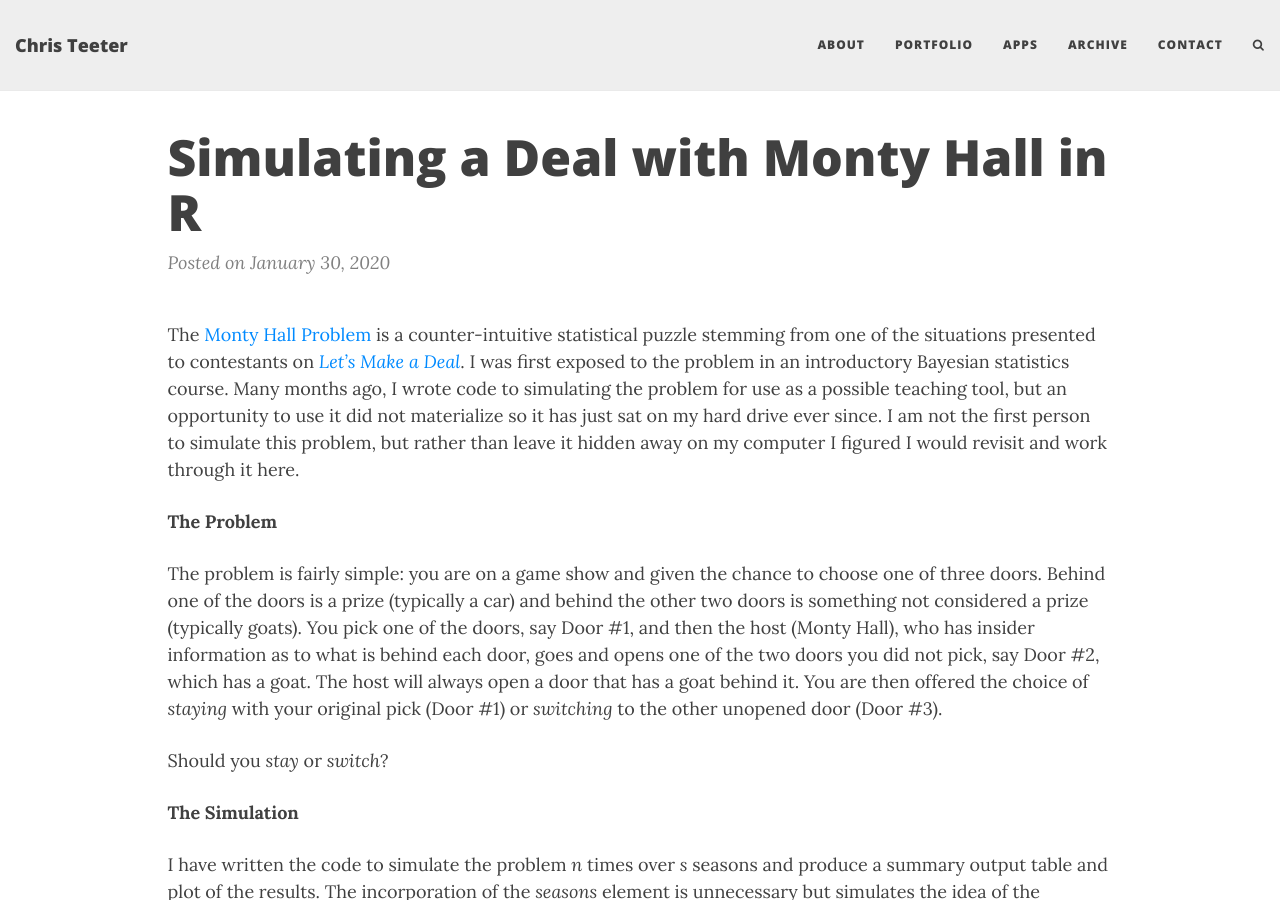
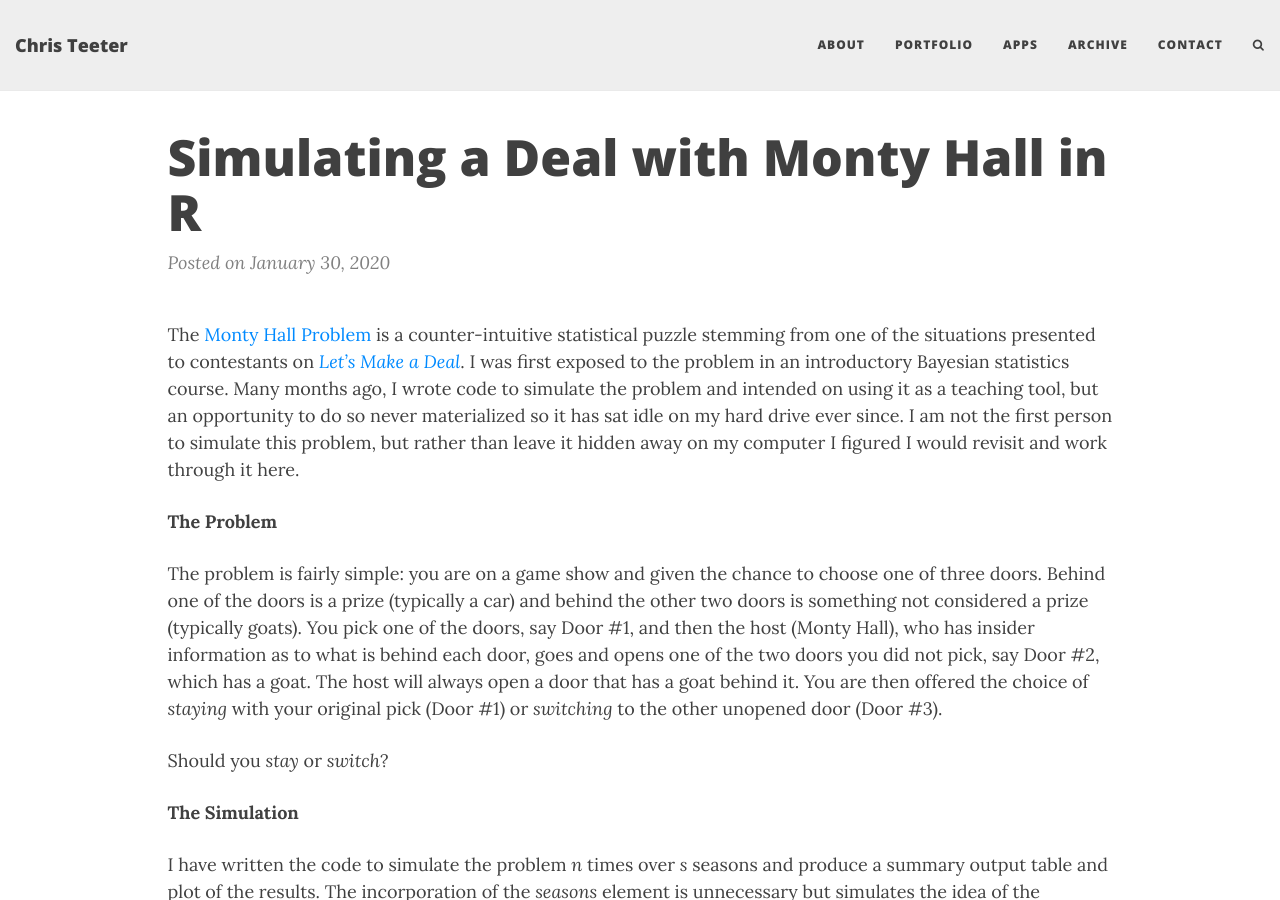
Before and after one commit to cjteeter/cjteeter.github.io, a Jekyll site: the page built from _posts/2020-01-30-monty-hall-problem-simulation-R.md, in a window 1280 px wide and 900 px high. Built offline with Jekyll 4.4.1, drawn with Linux system fonts in a browser that asks for light colours; nearby versions of some CDN libraries; comment, search, counter and statistics services are not loaded.

Commit message:
update monty

```diff
--- a/_posts/2020-01-30-monty-hall-problem-simulation-R.md
+++ b/_posts/2020-01-30-monty-hall-problem-simulation-R.md
@@ -12,7 +12,7 @@ tags:
 - Monty Hall
 ---
 
-The <a href = "https://en.wikipedia.org/wiki/Monty_Hall_problem" target = "_blank">Monty Hall Problem</a> is a counter-intuitive statistical puzzle stemming from one of the situations presented to contestants on <a href = "https://en.wikipedia.org/wiki/Let%27s_Make_a_Deal" target = "_blank">*Let's Make a Deal*</a>. I was first exposed to the problem in an introductory Bayesian statistics course. Many months ago, I wrote code to simulating the problem for use as a possible teaching tool, but an opportunity to use it did not materialize so it has just sat on my hard drive ever since. I am not the first person to simulate this problem, but rather than leave it hidden away on my computer I figured I would revisit and work through it here.
+The <a href = "https://en.wikipedia.org/wiki/Monty_Hall_problem" target = "_blank">Monty Hall Problem</a> is a counter-intuitive statistical puzzle stemming from one of the situations presented to contestants on <a href = "https://en.wikipedia.org/wiki/Let%27s_Make_a_Deal" target = "_blank">*Let's Make a Deal*</a>. I was first exposed to the problem in an introductory Bayesian statistics course. Many months ago, I wrote code to simulate the problem and intended on using it as a teaching tool, but an opportunity to do so never materialized so it has sat idle on my hard drive ever since. I am not the first person to simulate this problem, but rather than leave it hidden away on my computer I figured I would revisit and work through it here.
 
 **The Problem**
 
```
